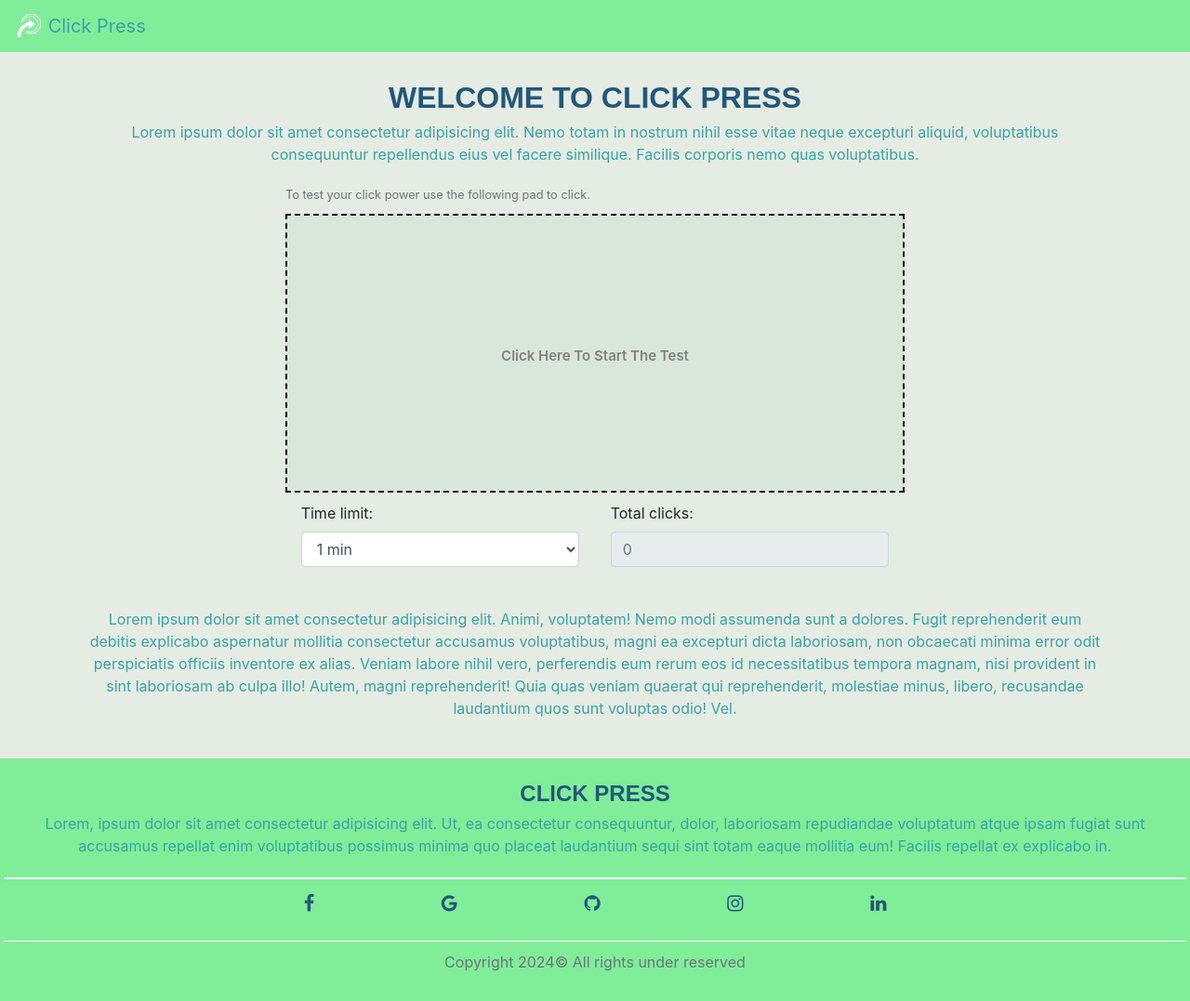
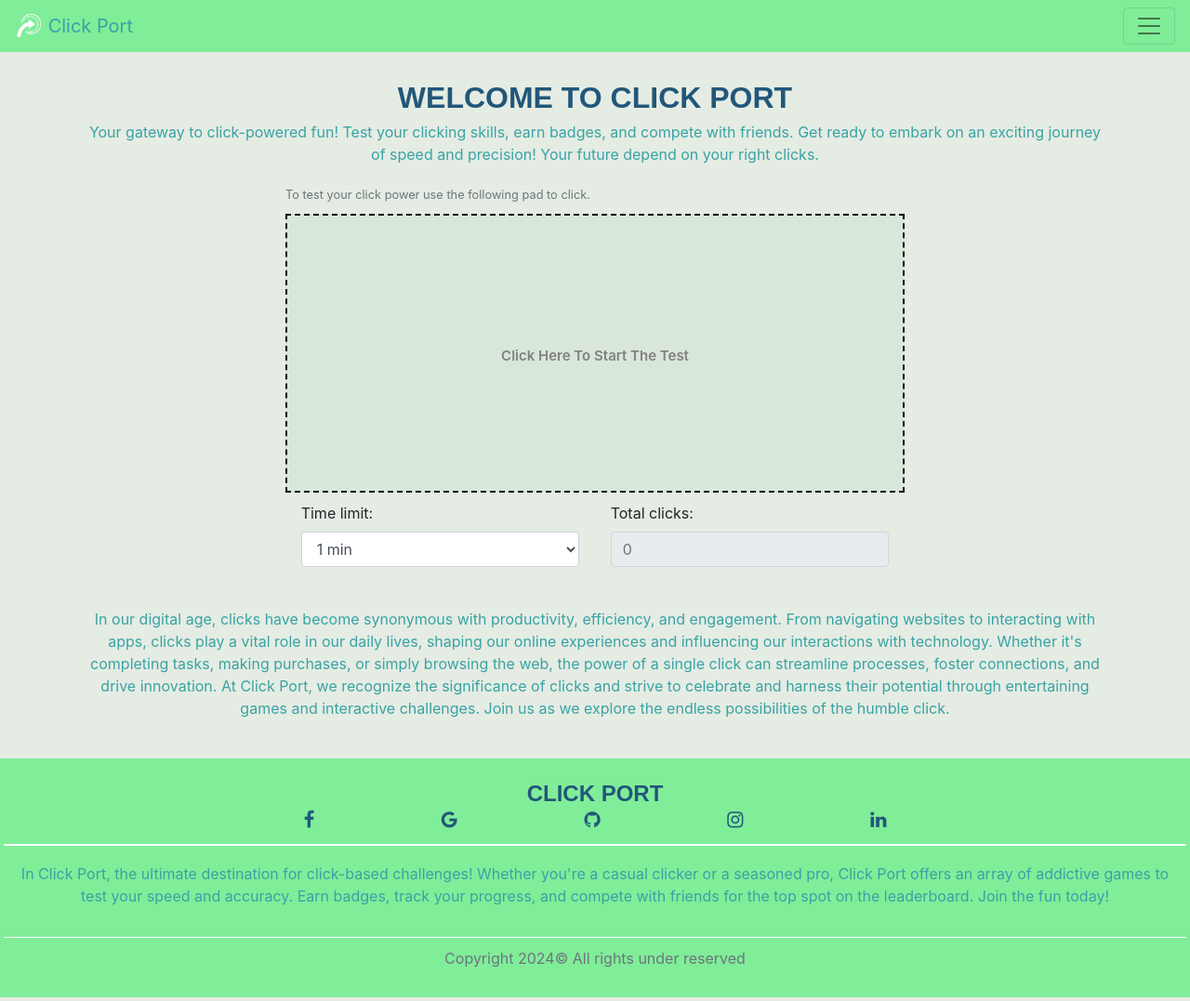
Before and after one commit to kidKrishkode/ClickPort.github.io, a plain HTML site: page index.html in a window 1280 px wide. Shown: the whole page at 93% size. Drawn offline with nearby package versions, Linux system fonts and the light colour scheme.

Commit message:
Version 1.0

```diff
--- a/index.html
+++ b/index.html
@@ -2,7 +2,7 @@
 <head>
 	<meta charset="UTF-8">
     <meta name="viewport" content="width=device-width, initial-scale=1.0">
-	<title version="1.0">Click Press</title>
+	<title version="1.0">Click Port</title>
 	<link rel="stylesheet" href="https://stackpath.bootstrapcdn.com/font-awesome/4.7.0/css/font-awesome.min.css"/>
     <link rel="stylesheet" href="https://maxcdn.bootstrapcdn.com/bootstrap/4.5.2/css/bootstrap.min.css"/>
 	<link rel="stylesheet" href="./Component/origin.css"/>
@@ -13,13 +13,16 @@
         <nav class="navbar navbar-light bg-light">
             <a class="navbar-brand" href="./index.html">
                <img src="./img/logo.png" width="30" height="30" class="d-inline-block align-top" alt="logo">
-                Click Press
+                Click Port
             </a>
+			<button class="navbar-toggler" data-toggle="collapse" data-target="#navbarSupportedContent" aria-controls="navbarSupportedContent" aria-expanded="false" aria-label="Toggle navigation">
+				<span class="navbar-toggler-icon"></span>
+			</button>
         </nav>
 	</header>
 	<section class="workspace container">
-		<h2>WELCOME TO Click Press</h2>
-		<p>Lorem ipsum dolor sit amet consectetur adipisicing elit. Nemo totam in nostrum nihil esse vitae neque excepturi aliquid, voluptatibus consequuntur repellendus eius vel facere similique. Facilis corporis nemo quas voluptatibus.</p>
+		<h2>WELCOME TO Click Port</h2>
+		<p>Your gateway to click-powered fun! Test your clicking skills, earn badges, and compete with friends. Get ready to embark on an exciting journey of speed and precision! Your future depend on your right clicks.</p>
 		<!---add put here--->
 		<small class="form-text text-muted">To test your click power use the following pad to click.</small>
 		<div class="container" id="targetDiv">
@@ -42,7 +45,7 @@
 			</div>
 		</div>
 		<br>
-		<p>Lorem ipsum dolor sit amet consectetur adipisicing elit. Animi, voluptatem! Nemo modi assumenda sunt a dolores. Fugit reprehenderit eum debitis explicabo aspernatur mollitia consectetur accusamus voluptatibus, magni ea excepturi dicta laboriosam, non obcaecati minima error odit perspiciatis officiis inventore ex alias. Veniam labore nihil vero, perferendis eum rerum eos id necessitatibus tempora magnam, nisi provident in sint laboriosam ab culpa illo! Autem, magni reprehenderit! Quia quas veniam quaerat qui reprehenderit, molestiae minus, libero, recusandae laudantium quos sunt voluptas odio! Vel.</p>
+		<p>In our digital age, clicks have become synonymous with productivity, efficiency, and engagement. From navigating websites to interacting with apps, clicks play a vital role in our daily lives, shaping our online experiences and influencing our interactions with technology. Whether it's completing tasks, making purchases, or simply browsing the web, the power of a single click can streamline processes, foster connections, and drive innovation. At Click Port, we recognize the significance of clicks and strive to celebrate and harness their potential through entertaining games and interactive challenges. Join us as we explore the endless possibilities of the humble click.</p>
 	</section>
 	<section class="workspace modal fade" tabindex="-1" role="dialog" id="message" aria-hidden="true">
 		<div class="modal-content">
@@ -71,9 +74,7 @@
 		</div>
 	</section>
 	<footer>
-		<h4>Click Press</h4>
-		<p>Lorem, ipsum dolor sit amet consectetur adipisicing elit. Ut, ea consectetur consequuntur, dolor, laboriosam repudiandae voluptatum atque ipsam fugiat sunt accusamus repellat enim voluptatibus possimus minima quo placeat laudantium sequi sint totam eaque mollitia eum! Facilis repellat ex explicabo in.</p>
-		<hr>
+		<h4>Click Port</h4>
 		<div class="flo">
 			<i class="fa fa-facebook"></i>
 			<i class="fa fa-google"></i>
@@ -81,6 +82,8 @@
 			<i class="fa fa-instagram"></i>
 			<i class="fa fa-linkedin"></i>
 		</div>
+		<hr>
+		<p>In Click Port, the ultimate destination for click-based challenges! Whether you're a casual clicker or a seasoned pro, Click Port offers an array of addictive games to test your speed and accuracy. Earn badges, track your progress, and compete with friends for the top spot on the leaderboard. Join the fun today!</p>
 		<div class="copyright text-muted">
 			Copyright 2024©    All rights under reserved
 		</div>
```
